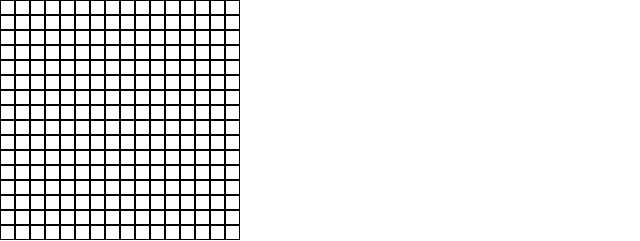
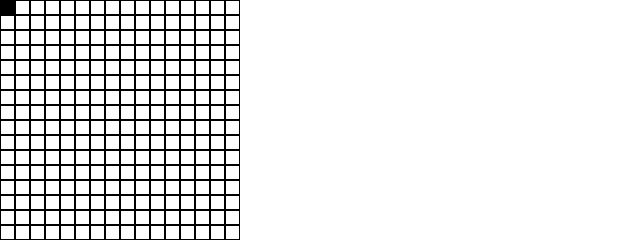
Before and after one commit to Anutka777/etch-a-sketch, a plain HTML site: page index.html in a window 1280 px wide. Shown: the full height of the page, 0-640 px from the left. Drawn offline with Linux system fonts and the light colour scheme.

Commit message:
Add working prototype

```diff
--- a/app.js
+++ b/app.js
@@ -9,6 +9,12 @@ for (i = 1; i <= gridItemCount; i++) {
 gridItemArray.forEach(function(el) {
   let gridItem = document.createElement('div');
   gridItem.className = 'grid-item'
-  gridItem.id = `grid-item ${el}`;
+  gridItem.id = `grid-item-${el}`;
   gridNet.appendChild(gridItem);
   });
+
+Array.from(document.getElementsByClassName('grid-item')).forEach(function(item) {
+  item.addEventListener('mouseenter', function(e) {
+    e.target.classList.add('drawing');
+  });
+});
--- a/style.css
+++ b/style.css
@@ -7,3 +7,7 @@
 .grid-item {
   border: 1px solid black;
 }
+
+.drawing {
+  background-color: black;
+}
```
